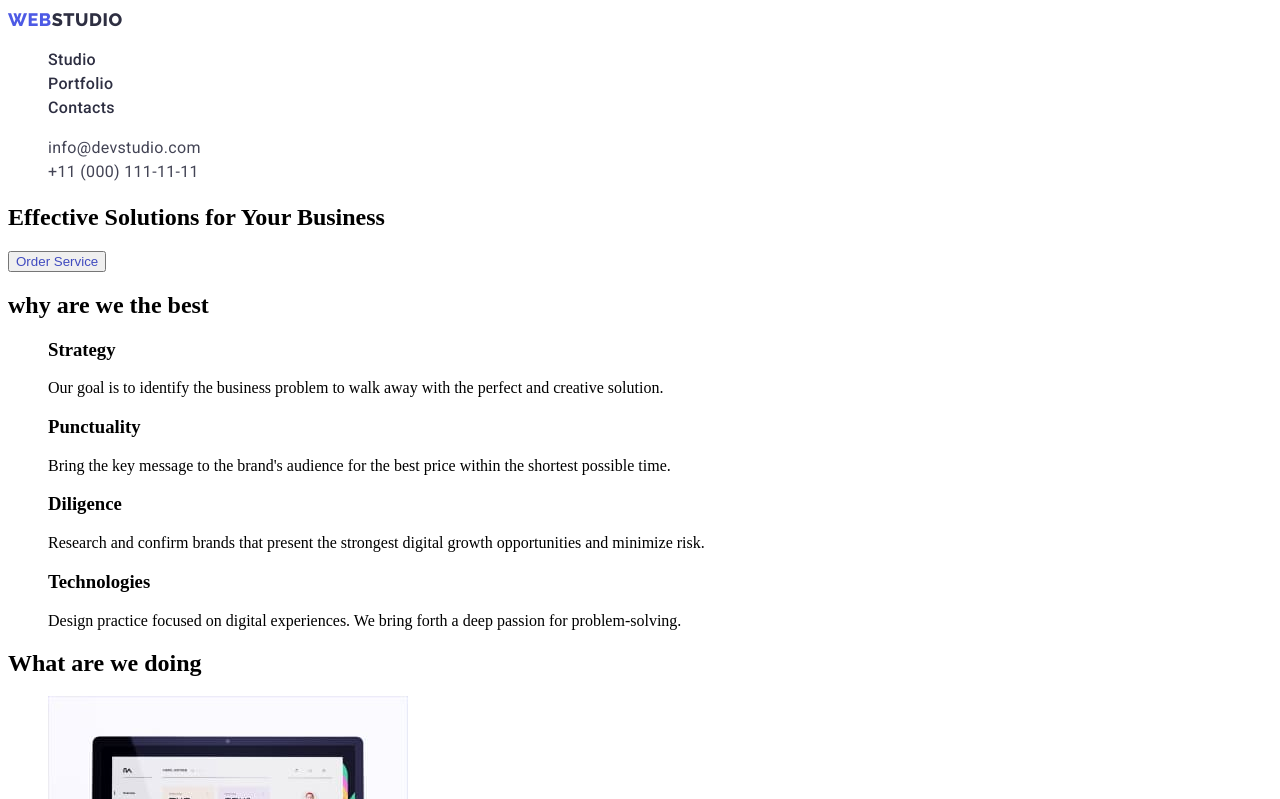
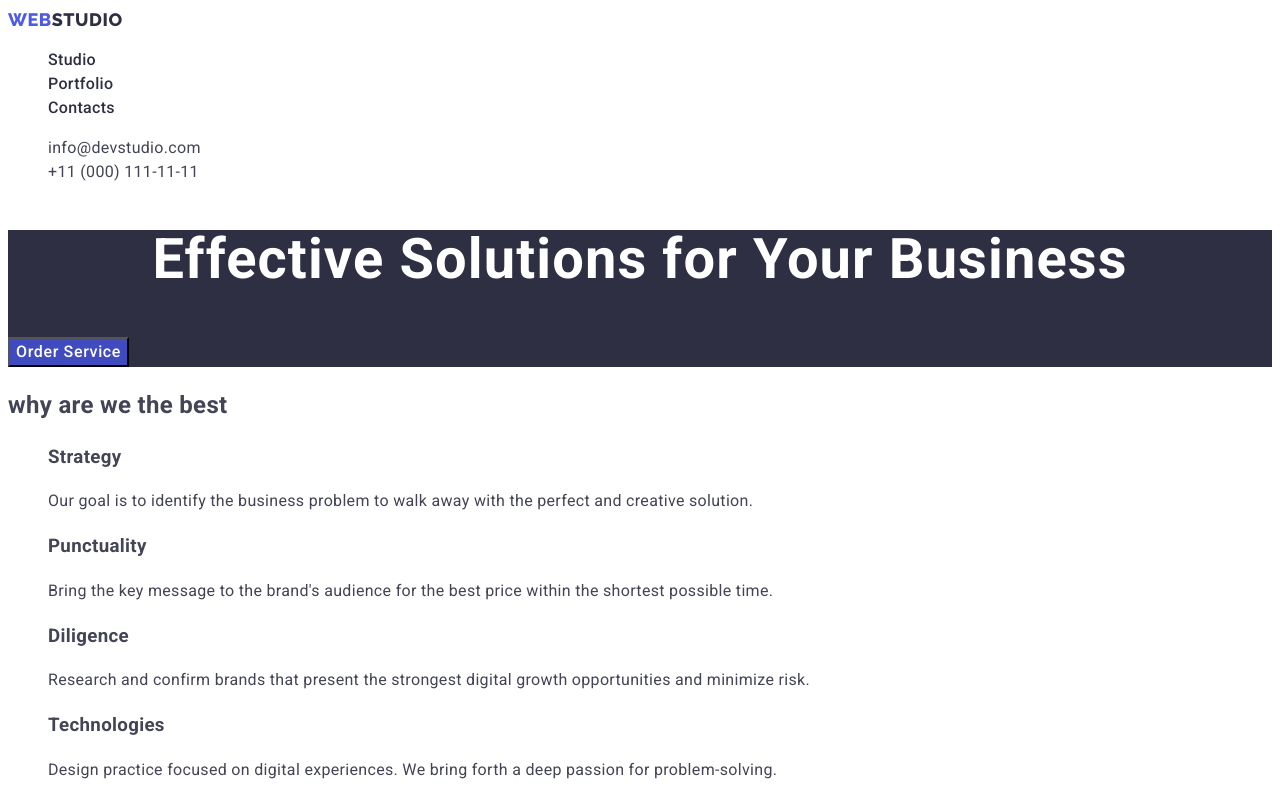
Before and after one commit to AlexandrOAV/goit-markup-hw-02, a plain HTML site: page index.html in a window 1280 px wide. Both pictures are taken after a click on the button "Order Service". Shown: the top 799 px of the page. Drawn offline with Linux system fonts and the light colour scheme.

Commit message:
hw-2-2601-1515

```diff
--- a/css/styles.css
+++ b/css/styles.css
@@ -1,7 +1,6 @@
 :root {
 --text-color-site:  #434455; /* основний колір тексту сайту */
 --title-color-hhh:  #2E2F42; /* color title h2, h3*/
---hero-color:  #FFFFFF; /* color text hero, batton  */
 --web-logo-color:  #4D5AE5;
 --logo-nav-color:  #2E2F42;
 --nav-menu-color:  #2E2F42;
@@ -24,10 +23,17 @@
 .link {
   text-decoration: none;
 }
+body {
+font-family: 'Roboto';
+font-size: 16px;
+line-height: 1.5;
+letter-spacing: 0.02em;
+color: var(--text-color-site);
+}
 
 /* hedader */
 .link-logo {
-  font-family: 'Raleway';
+  font-family: 'Raleway', sans-serif;
   font-weight: 800;
   font-size: 18px;
   line-height: 1.33;
@@ -48,24 +54,55 @@ font-weight: 500;
 font-size: 16px;
 line-height: 1.5;
 letter-spacing: 0.02em;
-color: var(--nav-menu-color)
+color: var(--nav-menu-color);
 }
-.menu-link:hover, :focus {
+.menu-link:hover,
+.menu-link:focus {
   color:var(--nav-menu-active-color);
 }
 .mail-link, .tel-link {
-  font-family: 'Roboto';
+  font-family: 'Roboto', sans-serif;
   font-style: normal;
-    font-weight: 400;
-    font-size: 16px;
-    line-height: 1.5;
-      letter-spacing: 0.02em;
-    color:var(--hover-address-color);
+  font-size: 16px;
+  line-height: 1.5;
+  letter-spacing: 0.02em;
+  color:var(--hover-address-color);
 }
 
-.tel-link:hover, :focus {
+.tel-link:hover,
+.tel-link:focus {
   color:var(--active-address-color);
 }
-.mail-link:hover, :focus {
+.mail-link:hover,
+.tel-link:focus {
   color: var(--active-address-color);
 }
+
+/* hero */
+.hero {
+  background-color: #2E2F42;
+}
+.hero-caption {
+  font-family: 'Roboto', sans-serif;
+  font-weight: 700;
+  font-size: 56px;
+  line-height: 1.07;
+  text-align: center;
+  letter-spacing: 0.02em;
+  color: #FFFFFF;
+}
+.hero-btn {
+  font-family: 'Roboto', sans-serif;
+  font-weight: 500;
+  font-size: 16px;
+  line-height: 1.5;
+  display: flex;
+  align-items: center;
+  letter-spacing: 0.04em;
+  color:var(--button-color);
+  background-color: var(--button-background);
+}
+.hero-btn:hover, :focus {
+  background-color: var(--button-hover-background);
+
+}
--- a/index.html
+++ b/index.html
@@ -51,9 +51,9 @@
     </header>
     <main>
       <!-- Перший блок герой -->
-      <section class="site-hero">
-        <h1 class="hero-hd">Effective Solutions for Your Business</h1>
-        <button class="hero-button" type="button">Order Service</button>
+      <section class="hero">
+        <h1 class="hero-caption">Effective Solutions for Your Business</h1>
+        <button class="hero-btn" type="button">Order Service</button>
       </section>
       <!-- section 2 -->
       <section class="best">
```
Also changed, not shown: portfolio.html (+4 -5 lines).
